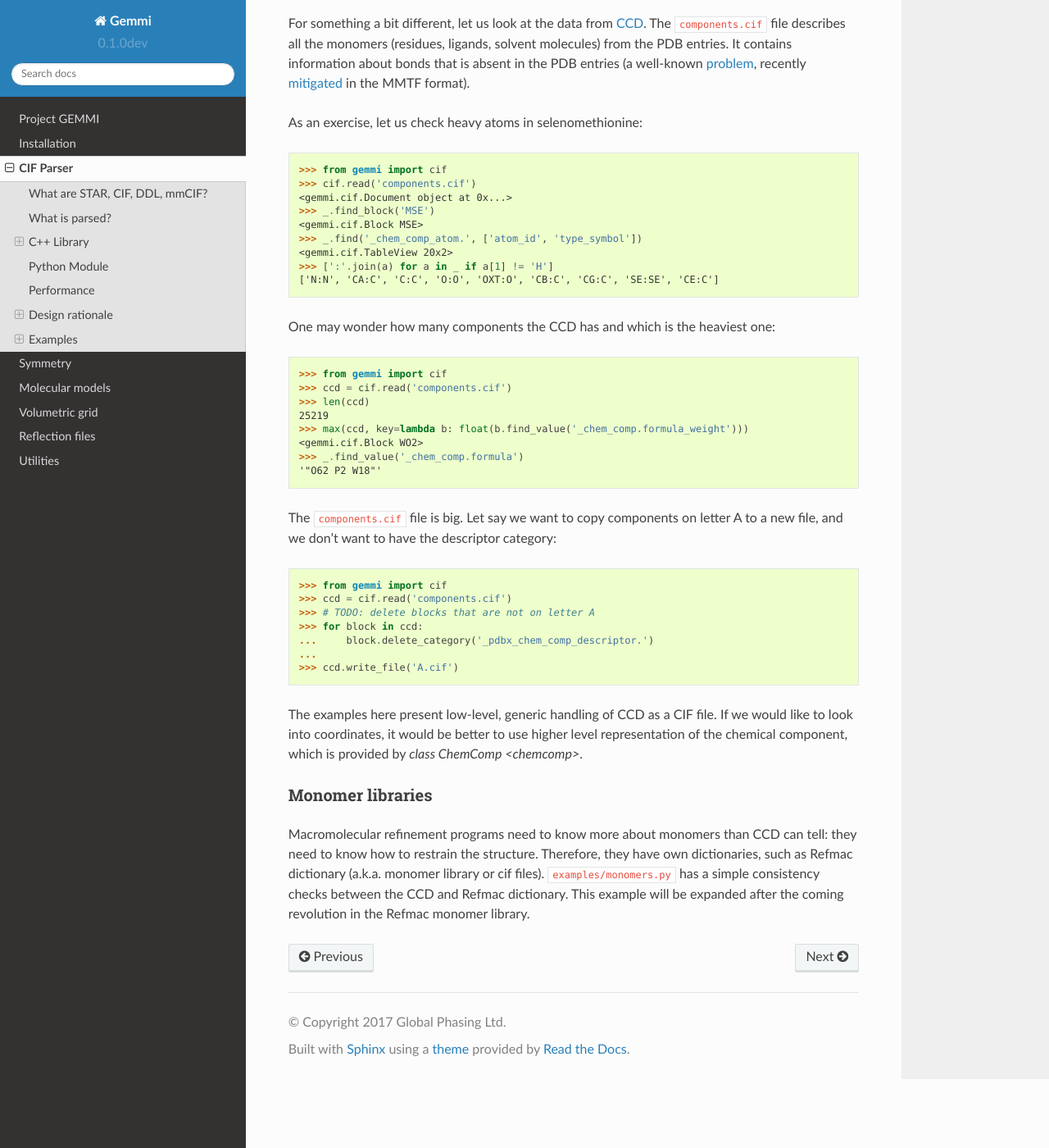
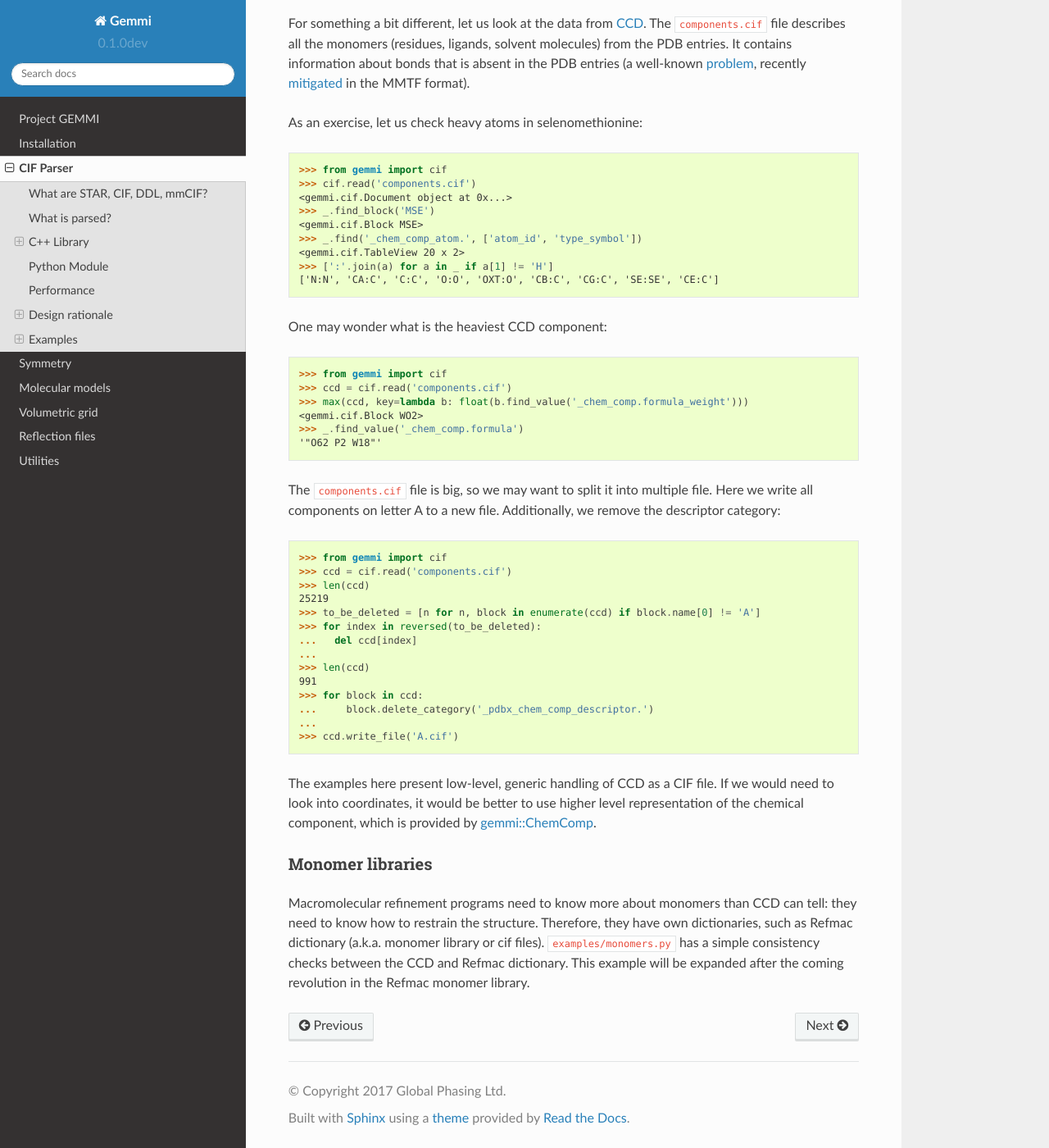
Before and after one commit to project-gemmi/gemmi, a Sphinx documentation site: the page built from docs/cif-parser.rst, in a window 1280 px wide and 1400 px high, scrolled down 15946 px. Shown: the whole window at 82% size. Built offline with Sphinx 7.4.7 and the Read the Docs theme 2.0.0, drawn with Linux system fonts in a browser that asks for light colours.

Commit message:
more python bindings and docs

```diff
--- a/docs/cif-parser.rst
+++ b/docs/cif-parser.rst
@@ -901,11 +901,24 @@ As an exercise, let us check heavy atoms in selenomethionine:
     >>> _.find_block('MSE')
     <gemmi.cif.Block MSE>
     >>> _.find('_chem_comp_atom.', ['atom_id', 'type_symbol'])
-    <gemmi.cif.TableView 20x2>
+    <gemmi.cif.TableView 20 x 2>
     >>> [':'.join(a) for a in _ if a[1] != 'H']
     ['N:N', 'CA:C', 'C:C', 'O:O', 'OXT:O', 'CB:C', 'CG:C', 'SE:SE', 'CE:C']
 
-One may wonder how many components the CCD has and which is the heaviest one:
+One may wonder what is the heaviest CCD component:
+
+.. doctest::
+
+    >>> from gemmi import cif
+    >>> ccd = cif.read('components.cif')
+    >>> max(ccd, key=lambda b: float(b.find_value('_chem_comp.formula_weight')))
+    <gemmi.cif.Block WO2>
+    >>> _.find_value('_chem_comp.formula')
+    '"O62 P2 W18"'
+
+The :file:`components.cif` file is big, so we may want to split it into
+multiple file. Here we write all components on letter A to a new file.
+Additionally, we remove the descriptor category:
 
 .. doctest::
 
@@ -913,28 +926,21 @@ One may wonder how many components the CCD has and which is the heaviest one:
     >>> ccd = cif.read('components.cif')
     >>> len(ccd)  #doctest: +SKIP
     25219
-    >>> max(ccd, key=lambda b: float(b.find_value('_chem_comp.formula_weight')))
-    <gemmi.cif.Block WO2>
-    >>> _.find_value('_chem_comp.formula')
-    '"O62 P2 W18"'
-
-The :file:`components.cif` file is big. Let say we want to copy components
-on letter A to a new file, and we don't want to have the descriptor category:
-
-.. doctest::
-
-    >>> from gemmi import cif
-    >>> ccd = cif.read('components.cif')
-    >>> # TODO: delete blocks that are not on letter A
+    >>> to_be_deleted = [n for n, block in enumerate(ccd) if block.name[0] != 'A']
+    >>> for index in reversed(to_be_deleted):
+    ...   del ccd[index]
+    ...
+    >>> len(ccd)  #doctest: +SKIP
+    991
     >>> for block in ccd:
     ...     block.delete_category('_pdbx_chem_comp_descriptor.')
     ...
     >>> ccd.write_file('A.cif')
 
 The examples here present low-level, generic handling of CCD as a CIF file.
-If we would like to look into coordinates, it would be better to use
+If we would need to look into coordinates, it would be better to use
 higher level representation of the chemical component, which is provided
-by `class ChemComp <chemcomp>`.
+by :ref:`gemmi::ChemComp <chemcomp>`.
 
 Monomer libraries
 -----------------
```
Also changed, not shown: 2 other files.
